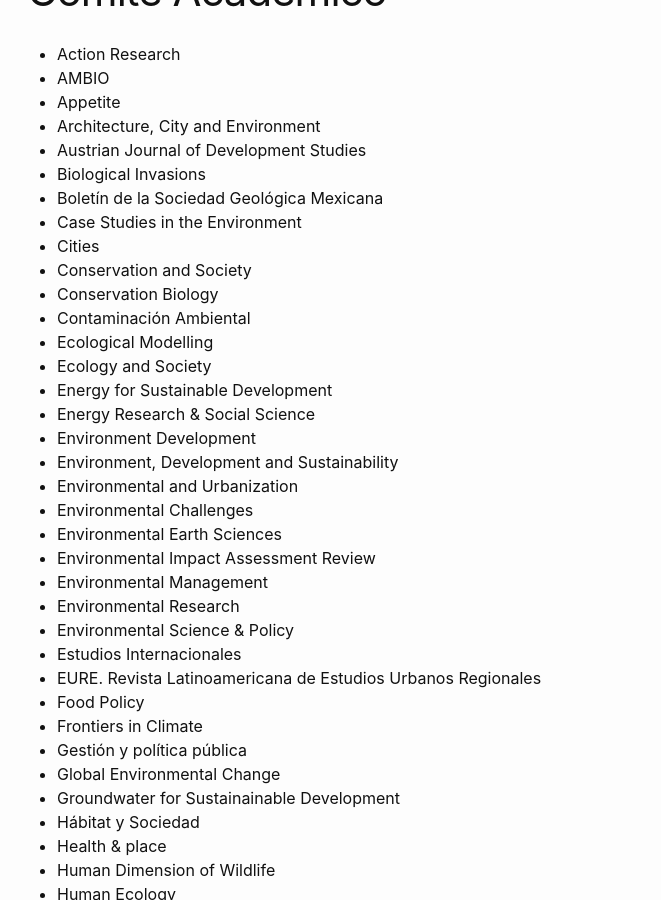
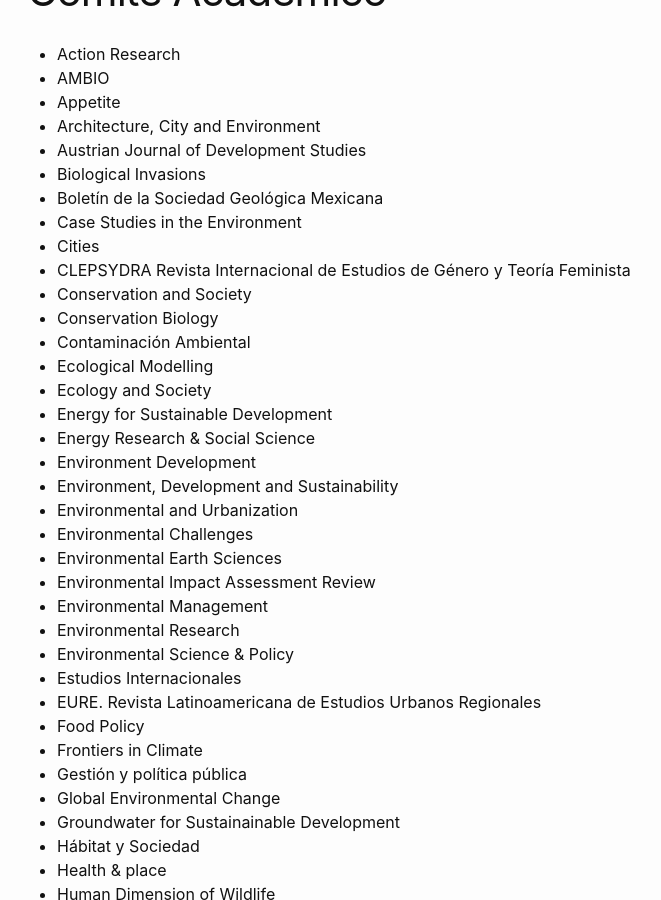
Before and after one commit to pcs-unam/pcs-unam.github.io, a Jekyll site: the page built from doctorado/catalogo_revistas.md, in a window 1280 px wide and 900 px high, scrolled down 324 px. Shown: the whole window, without its empty margins (243-904 px from the left). Built offline with Jekyll 4.4.1, drawn with Linux system fonts in a browser that asks for light colours.

Commit message:
Se agregó la revista CLEPSYDRA Revista Internacional de Estudios de Género y Teoría Feminista

```diff
--- a/doctorado/catalogo_revistas.md
+++ b/doctorado/catalogo_revistas.md
@@ -14,6 +14,7 @@
  - Boletín de la Sociedad Geológica Mexicana
  - Case Studies in the Environment
  - Cities
+ - CLEPSYDRA Revista Internacional de Estudios de Género y Teoría Feminista
  - Conservation and Society
  - Conservation Biology
  - Contaminación Ambiental
```
